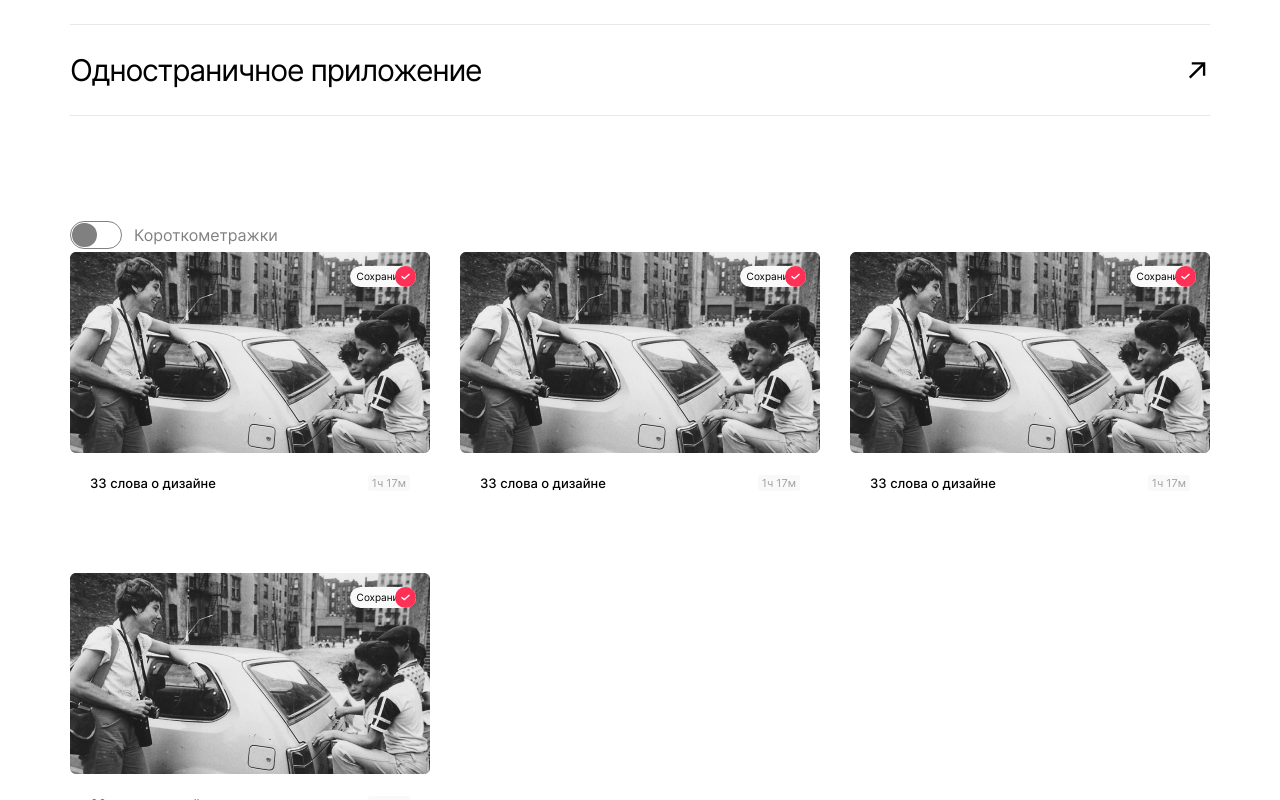
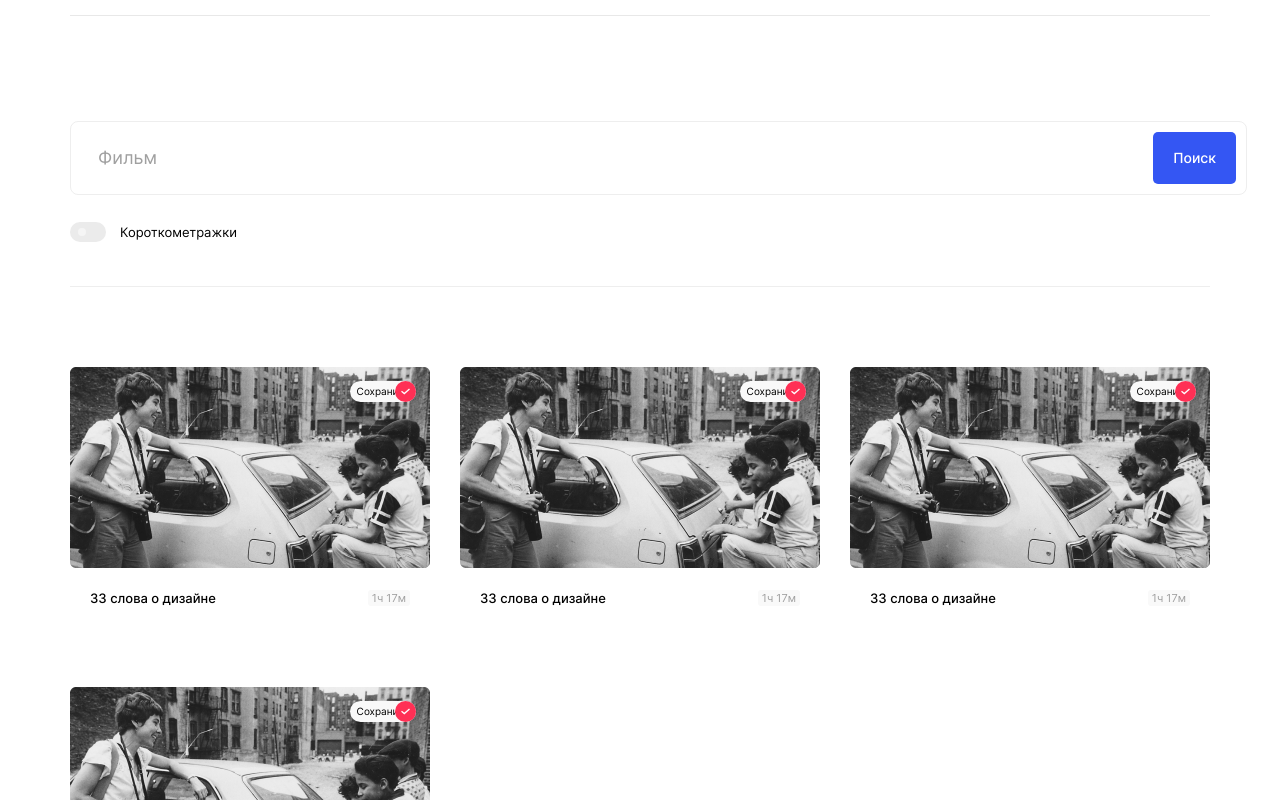
Before and after one commit to NadezhdaTerenteva/movies-explorer-frontend, a React (Create React App) app: page /movies in a window 1280 px wide. Shown: the part 3000-3800 px from the top of the page. Built offline with nearby package versions, Linux system fonts and the light colour scheme.

Commit message:
filtercheckbox, searchform

```diff
--- a/src/components/AboutMe/AboutMe.css
+++ b/src/components/AboutMe/AboutMe.css
@@ -1,6 +1,6 @@
 .about-me {
   max-width: 1280px;
-  padding: 0 70px 100px;
+  padding: 0 70px;
   background-color: #ffffff;
 }
 
@@ -138,8 +138,6 @@
 @media screen and (max-width: 400px) {
   .about-me {
     padding-bottom: 70px;
-    padding-left: 14px;
-    padding-right: 14px;
   }
   .about-me__title {
     padding-top: 70px;
--- a/src/components/FilterCheckbox/FilterCheckbox.css
+++ b/src/components/FilterCheckbox/FilterCheckbox.css
@@ -1,78 +1,87 @@
-.toggler {
+.filter-checkbox {
+  display: flex;
+  width: 100%;
+  align-items: center;
+  padding-top: 27px;
+  padding-bottom: 44px;
+  border-bottom: 1px solid rgba(170, 170, 170, 0.2);
+}
+
+.checkbox {
   display: inline-flex;
   cursor: pointer;
   position: relative;
 }
 
-.toggler__input {
+.filter-checkbox__input {
   position: absolute;
   outline: none;
-    clip: rect(0,0,0,0);
+  clip: rect(0, 0, 0, 0);
 }
 
-.toggler__state {
+.filter-checkbox__state {
   display: flex;
   align-items: center;
-    gap: 12px;
+  gap: 14px;
 }
 
-.toggler__control {
+.filter-checkbox__control {
   position: relative;
   box-sizing: border-box;
-    width: 52px;
-    height: 28px;
-    background: white;
-    border: 1px solid grey;
-    border-radius: 16px;
-    padding: 2px 2px 2px 2px;
+  width: 36px;
+  height: 20px;
+  background: #ebebeb;
+  border-radius: 20px;
+  padding: 2px;
   transition: background-color 500ms ease, right 1000ms ease;
 }
 
-.toggler__inner {
+.filter-checkbox__inner {
   position: absolute;
-    top: 1px;
-    right: 24px;
-    bottom: 1px;
+  top: 6px;
+  right: 20px;
   box-sizing: border-box;
-    width: 50%;
-    height: 24px;
-    background-color: grey;
-    border-radius: 16px;
+  width: 8px;
+  height: 8px;
+  background-color: #f5f5f5;
+  border-radius: 50%;
   transition: background-color 500ms ease, right 500ms ease;
 }
 
-.toggler__title {
-    font-style: normal;
+.filter-checkbox__title {
   font-weight: 400;
-    font-size: 16px;
-    line-height: 24px;
-    color: grey;
+  font-size: 13px;
+  line-height: 18px;
+  margin: 0;
+  text-decoration: none;
 }
 
-.toggler__input:focus ~ .toggler__state .toggler__title {
-    text-decoration: underline;
+.filter-checkbox__input:checked
+  ~ .filter-checkbox__state
+  .filter-checkbox__control {
+  background-color: #2be080;
 }
 
-.toggler__input:checked ~ .toggler__state .toggler__control {
-    background: blue;
-    border-color: red
-}
-
-.toggler__input:checked ~ .toggler__state .toggler__control .toggler__inner-wrapper {
+.filter-checkbox__input:checked
+  ~ .filter-checkbox__state
+  .filter-checkbox__control
+  .filter-checkbox__inner-wrapper {
   width: 100%;
 }
 
-.toggler__input:checked ~ .toggler__state .toggler__control .toggler__inner {
-    background: white;
-    right: 2px;
+.filter-checkbox__input:checked
+  ~ .filter-checkbox__state
+  .filter-checkbox__control
+  .filter-checkbox__inner {
+  right: 6px;
 }
 
-.toggler__input:disabled ~ .toggler__state .toggler__control {
-
-    background: grey;
-    border-color: grey;
+@media screen and (max-width: 400px) {
+  .filter-checkbox__state {
+    gap: 13px;
   }
-
-.toggler__input:disabled ~ .toggler__state .toggler__control .toggler__inner {
-    background: grey;
+  .filter-checkbox__title {
+    font-weight: 400;
+    font-size: 11px;
   }
+}
--- a/src/components/FilterCheckbox/FilterCheckbox.js
+++ b/src/components/FilterCheckbox/FilterCheckbox.js
@@ -3,15 +3,16 @@ import './FilterCheckbox.css';
 function FilterCheckbox() {
   return (
     <div className="filter-checkbox">
-      <label for='toggler_default' class='toggler'>
-        <input type='checkbox' id='toggler_default' class='toggler__input'/>
-        <div class='toggler__state'>
-          <div class='toggler__control'>
-            <div class='toggler__inner'></div>
+      <label for="filter-checkbox_default" className="checkbox">
+        <input type="checkbox" id="filter-checkbox_default" className="filter-checkbox__input"/>
+        <div className="filter-checkbox__state">
+          <div className="filter-checkbox__control">
+            <div className="filter-checkbox__inner"></div>
           </div>
-          <div class='toggler__title'>Короткометражки</div>
+          <p className="filter-checkbox__title">Короткометражки</p>
         </div>
       </label>
+
     </div>
   );
 }
--- a/src/components/Movies/Movies.js
+++ b/src/components/Movies/Movies.js
@@ -1,4 +1,5 @@
 import MoviesCardList from '../MoviesCardList/MoviesCardList';
+import SearchForm from '../SearchForm/SearchForm';
 import FilterCheckbox from '../FilterCheckbox/FilterCheckbox';
 import './Movies.css';
 
@@ -6,6 +7,7 @@ function Movies() {
 
   return (
     <div className="movies">
+      <SearchForm></SearchForm>
       <FilterCheckbox></FilterCheckbox>
       <MoviesCardList>
 
--- a/src/components/MoviesCardList/MoviesCardList.css
+++ b/src/components/MoviesCardList/MoviesCardList.css
@@ -1,6 +1,7 @@
 .movies-card-list {
     max-width: 1140px;
     width: 100%;
+    margin-top: 80px;
     display: grid;
     justify-content: center;
     grid-template-columns: repeat(auto-fill, 360px);
--- a/src/components/SearchForm/SearchForm.css
+++ b/src/components/SearchForm/SearchForm.css
@@ -0,0 +1,66 @@
+.search-form {
+  display: flex;
+  width: 100%;
+  align-items: center;
+  padding: 10px 10px 10px 25px;
+  border: 1.5px solid rgba(170, 170, 170, 0.2);
+  border-radius: 8px;
+}
+.search-form:hover {
+  box-shadow: rgba(149, 157, 165, 0.2) 0px 8px 24px;
+}
+
+.search-form__textfield {
+  border: none;
+  font-family: inherit;
+  height: 50px;
+}
+
+.search-form__textfield:focus {
+  outline: none;
+}
+
+.search-form__textfield::placeholder {
+  font-family: "Inter";
+  font-style: normal;
+  font-weight: 400;
+  font-size: 18px;
+  line-height: 20px;
+  color: #a0a0a0;
+}
+
+.search-form__button {
+  font-family: "Inter";
+  font-style: normal;
+  font-weight: 500;
+  font-size: 14px;
+  line-height: 18px;
+  text-align: center;
+  color: #ffffff;
+  margin-left: auto;
+  padding: 17px 20px;
+  background-color: #3456f3;
+  border-radius: 5px;
+  border: none;
+  transition: opacity 0.2s ease-in-out;
+}
+
+.search-form__button:hover {
+  cursor: pointer;
+  opacity: 0.8;
+}
+
+@media screen and (max-width: 400px) {
+    .search-form {
+        padding-left: 12px;
+      }
+  .search-form__textfield::placeholder {
+    font-size: 16px;
+    line-height: 16px;
+  }
+  .search-form__button {
+    font-size: 14px;
+    line-height: 18px;
+    padding: 13px 10px;
+  }
+}
--- a/src/components/SearchForm/SearchForm.js
+++ b/src/components/SearchForm/SearchForm.js
@@ -0,0 +1,22 @@
+import './SearchForm.css';
+
+function SearchForm() {
+  return (
+    <form className="search-form">
+      <label for="search-form__itextfield">
+        <input
+        type="text"
+        placeholder="Фильм"
+        className="search-form__textfield"
+        id="search-form__textfield"
+        />
+      </label>
+      <button
+      type="submit"
+      className="search-form__button">Поиск
+      </button>
+    </form>
+  );
+}
+
+export default SearchForm;
--- a/src/index.css
+++ b/src/index.css
@@ -13,4 +13,5 @@
 @import url(./components/Movies/Movies.css);
 @import url(./components/MoviesCardList/MoviesCardList.css);
 @import url(./components/MoviesCard/MoviesCard.css);
+@import url(./components/SearchForm/SearchForm.css);
 @import url(./components/FilterCheckbox/FilterCheckbox.css);
```
Lines whose indentation alone changed are shown as unchanged.
